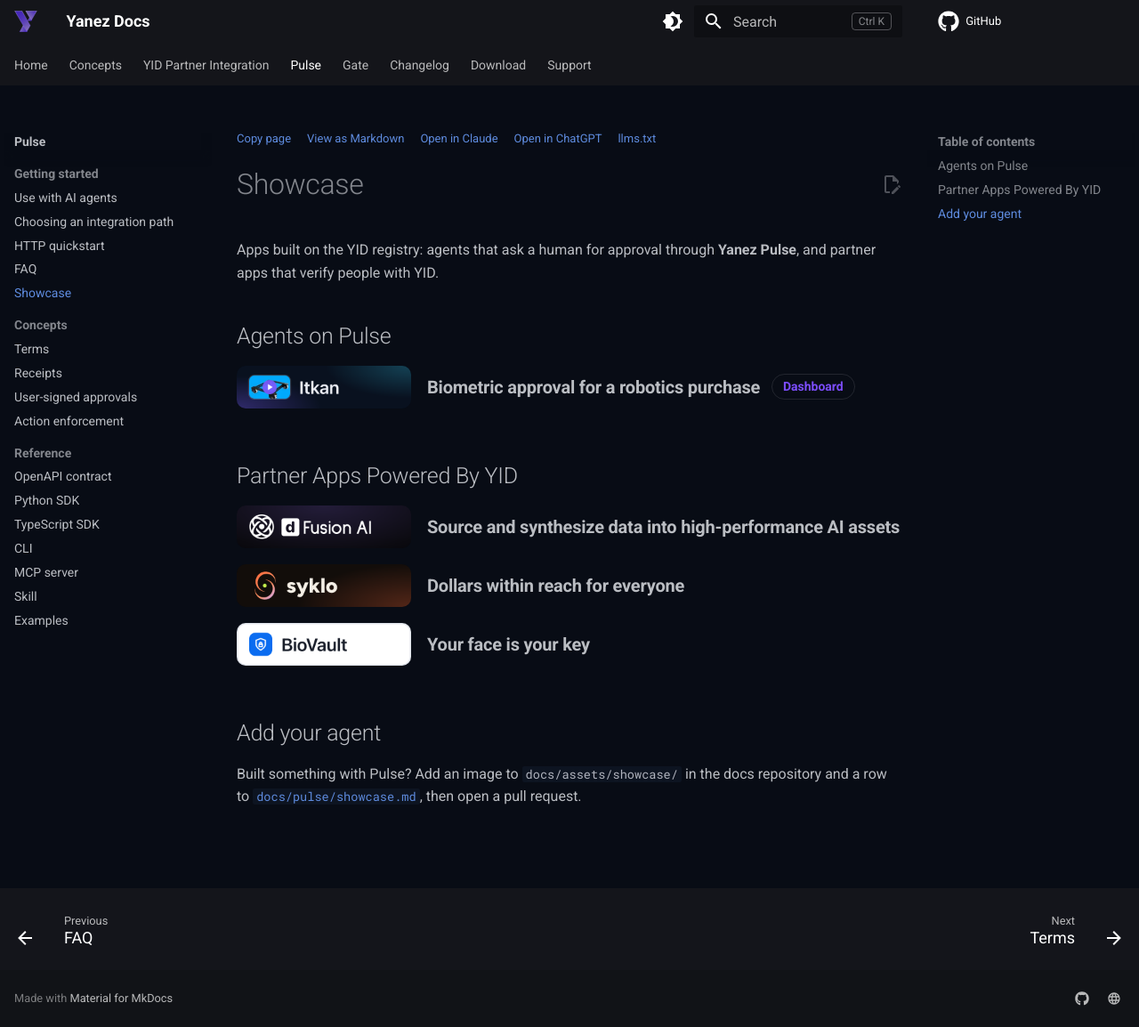
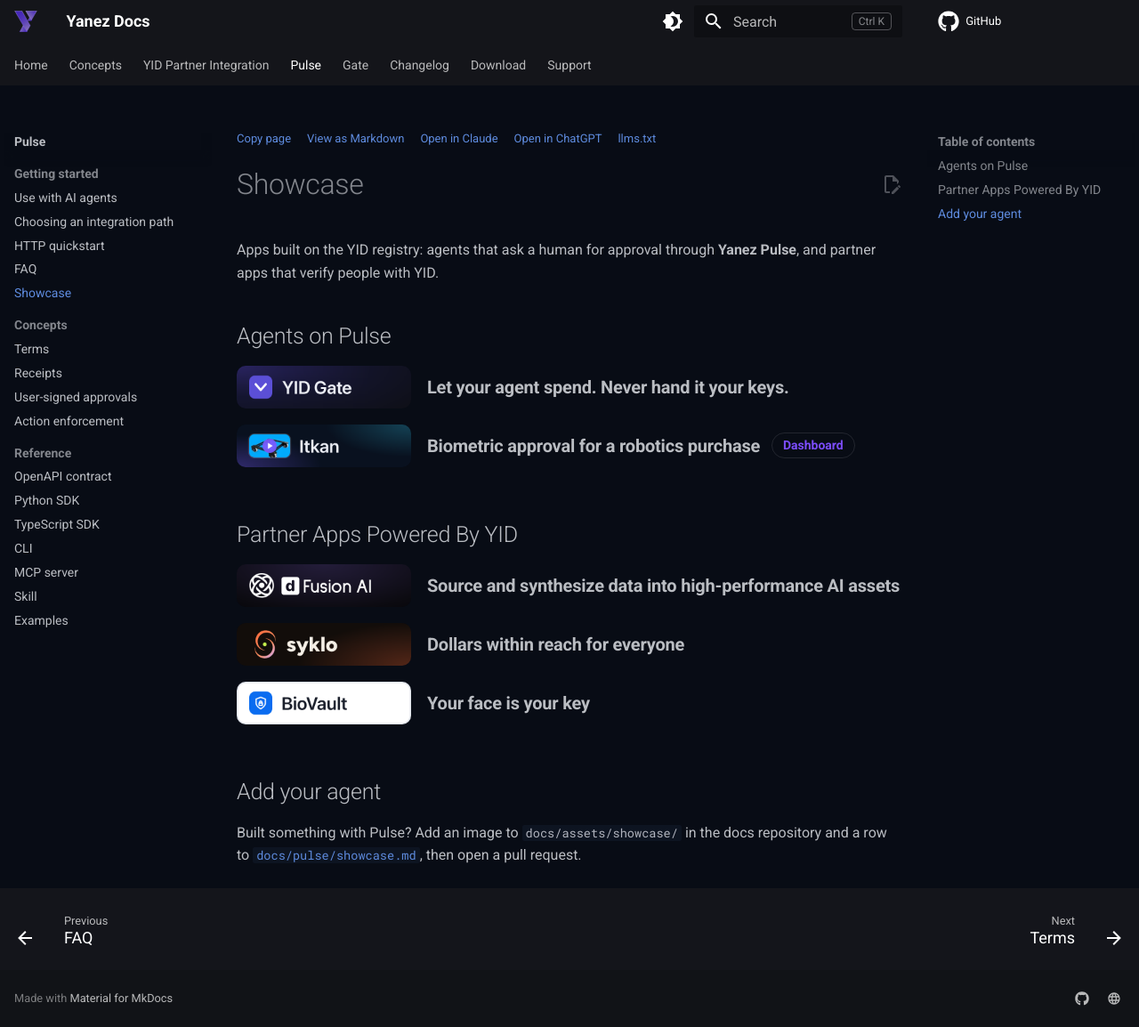
Before and after one commit to yanez-compliance/docs-yanez-ai, an MkDocs documentation site: the page built from docs/pulse/showcase.md, in a window 1280 px wide and 1154 px high. Shown: the whole window at 89% size. Built offline with MkDocs 1.6.1 and Material for MkDocs 9.7.7, drawn with Linux system fonts in a browser that asks for light colours; comment, search, counter and statistics services are not loaded.

Commit message:
docs(showcase): add YID Gate
Add YID Gate (https://gate.yanez.ai) to the Agents on Pulse section of the showcase page, with its logo.

```diff
--- a/docs/pulse/showcase.md
+++ b/docs/pulse/showcase.md
@@ -11,6 +11,10 @@
 ## Agents on Pulse
 
 <ul class="showcase">
+  <li>
+    <a href="https://gate.yanez.ai/" target="_blank" rel="noopener"><img src="../../assets/showcase/yid-gate.png" width="196" height="48" alt="YID Gate"></a>
+    <span class="showcase-label">Let your agent spend. Never hand it your keys.</span>
+  </li>
   <li>
     <a href="../../assets/showcase/itkan-purchase-story.mp4" data-popup="video"><img src="../../assets/showcase/itkan.png" width="196" height="48" alt="Itkan: play the purchase story video"></a>
     <span class="showcase-label">Biometric approval for a robotics purchase <a class="showcase-more" href="../../assets/showcase/itkan-dashboard.png" data-popup="image">Dashboard</a></span>
```
Also changed, not shown: docs/assets/showcase/yid-gate.png (added).
